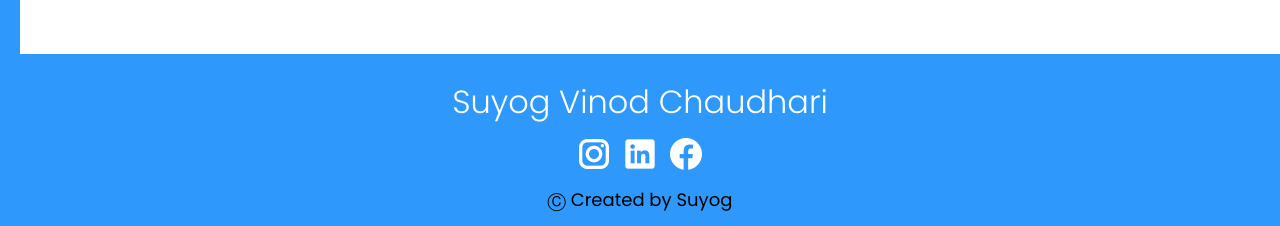
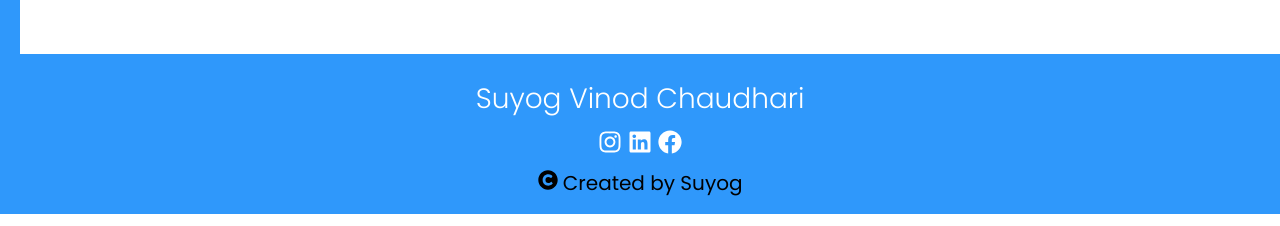
Before and after one commit to Suyog57/Personal-Portfolio, a React (Create React App) app: page / in a window 1280 px wide. Shown: the part 2950-3176 px from the top of the page. Built offline with nearby package versions, Linux system fonts and the light colour scheme.

Commit message:
icons and font adjustment

```diff
--- a/package.json
+++ b/package.json
@@ -15,13 +15,14 @@
     "font-awesome": "^4.7.0",
     "react": "^18.2.0",
     "react-dom": "^18.2.0",
+    "react-icons": "^4.7.1",
     "react-router-dom": "^6.4.5",
     "react-scripts": "^2.1.3",
     "web-vitals": "^2.1.4"
   },
   "scripts": {
     "start": "react-scripts start",
-    "homepage":"https://suyog57.github.io/Personal-Portfolio/",
+    "homepage": "https://suyog57.github.io/Personal-Portfolio/",
     "predeploy": "npm run build",
     "deploy": "gh-pages -d build",
     "build": "CI= react-scripts build",
--- a/src/components/footer/Footer.js
+++ b/src/components/footer/Footer.js
@@ -1,6 +1,7 @@
 import React from "react";
 import "./footer.css";
 import * as Unicons from "@iconscout/react-unicons";
+import {FaCopyright, FaFacebook, FaInstagram, FaLinkedin } from "react-icons/fa";
 
 const Footer = () => {
   return (
@@ -8,20 +9,39 @@ const Footer = () => {
       <div className="f">
         <h1 className="name"> Suyog Vinod Chaudhari</h1>
         <div className="icons">
-          <a target='_blank' href="https://www.instagram.com/suyog_chaudhari_57/" className="f-item">
-            <img src="../../images/ins.png" />
+          <a
+            target="_blank"
+            href="https://www.instagram.com/suyog_chaudhari_57/"
+            className="f-item"
+          >
+            {/* <img src="../../images/ins.png" /> */}
+            <FaInstagram/>
           </a>
-          <a target='_blank' href="https://www.linkedin.com/in/suyog57/" className="f-item">
-            <img src="../../images/lin.png" />
+          <a
+            target="_blank"
+            href="https://www.linkedin.com/in/suyog57/"
+            className="f-item"
+          >
+            {/* <img src="../../images/lin.png" /> */}
+            <FaLinkedin/>
           </a>
-          <a target='_blank' href="https://www.facebook.com/suyog.chaudhari.520/" className="f-item">
-            <img src="../../images/fb.png" />
+          <a
+            target="_blank"
+            href="https://www.facebook.com/suyog.chaudhari.520/"
+            className="f-item"
+          >
+            {/* <img src="../../images/fb.png" /> */}
+            <FaFacebook/>
+            {/* <FaSignInAlt/> */}
           </a>
         </div>
 
         <div className="f-bottom">
           <p className="f-text">
-          Ⓒ Created by <a target='_blank' href="https://github.com/Suyog57">Suyog</a>
+            <FaCopyright/> Created by{" "}
+            <a target="_blank" href="https://github.com/Suyog57">
+              Suyog
+            </a>
           </p>
         </div>
       </div>
--- a/src/components/footer/footer.css
+++ b/src/components/footer/footer.css
@@ -11,6 +11,7 @@
     color: white;
     padding: 0.5rem;
     font-weight: 300;
+    font-size: 3.5vh;
 }
 .icons{
     display: flex;
@@ -20,6 +21,8 @@
 
 .f-item{
     padding: 0 0.2rem;
+    font-size: 3vh;
+    color: white;
 }
 .f-bottom{
     display: flex;
@@ -31,7 +34,7 @@
 }
 
 .f-text{
-    font-size: 18px;
+    font-size: 2.5vh;
 }
 
 .f-text>a{
```
Also changed, not shown: 1 other file (tests, documents, lock files or other folders).
